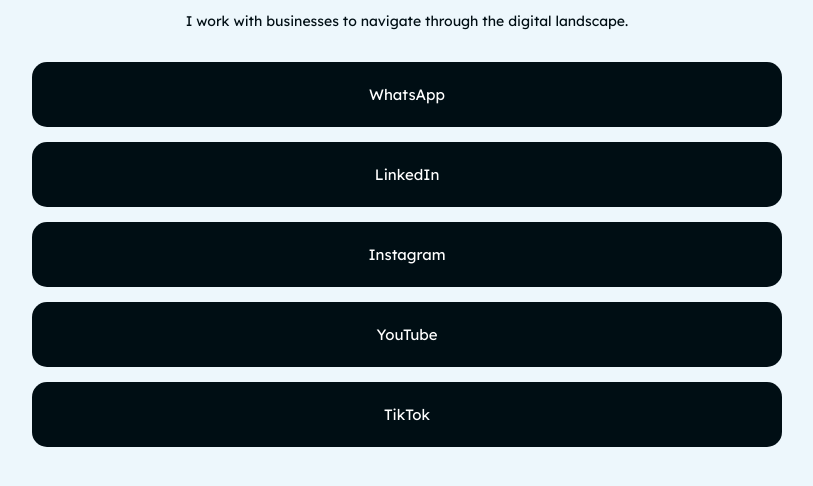
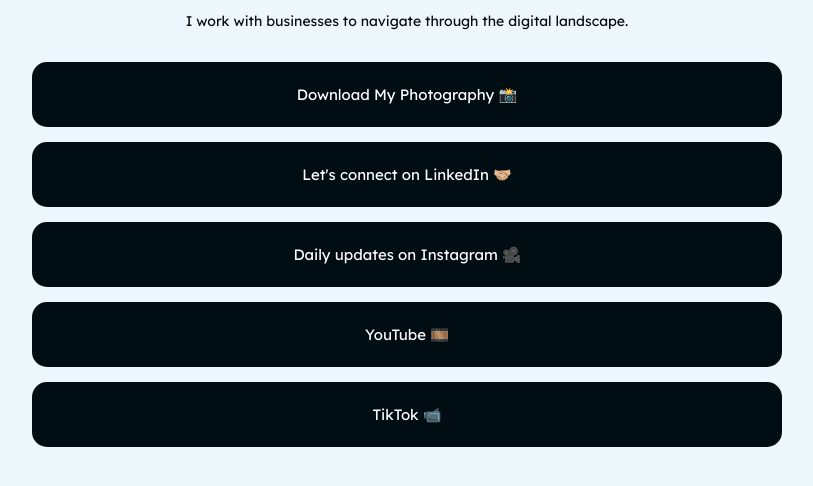
Before and after one commit to sandxru/LinkTree, a plain HTML site: page index.html in a window 1280 px wide. Shown: the part 236-722 px from the top of the page, without its empty margins (233-1046 px from the left). Drawn offline with Linux system fonts and the light colour scheme.

Commit message:
Add files via upload

```diff
--- a/index.html
+++ b/index.html
@@ -24,29 +24,29 @@
         I work with businesses to navigate through the digital landscape.
       </h2>
 
-      <a class="link-button" target="_blank" href="https://wa.me/94767693135"
-        >WhatsApp</a
+      <a class="link-button" target="_blank" href="https://www.pexels.com/@sandarumuthuwadige/"
+        >Download My Photography 📸</a
       >
       <a
         class="link-button"
         target="_blank"
         href="https://www.linkedin.com/in/sandxru"
-        >LinkedIn</a
+        >Let's connect on LinkedIn 🤝🏼</a
       >
       <a
         class="link-button"
         target="_blank"
         href="https://www.instagram.com/sandxru"
-        >Instagram</a
+        >Daily updates on Instagram 🎥 </a
       >
       <a class="link-button" target="_blank" href="https://youtube.com/@sandxru"
-        >YouTube</a
+        >YouTube 🎞️</a
       >
       <a
         class="link-button"
         target="_blank"
         href="https://www.tiktok.com/@sandxru"
-        >TikTok
+        >TikTok 📹
       </a>
     </div>
   </body>
```
